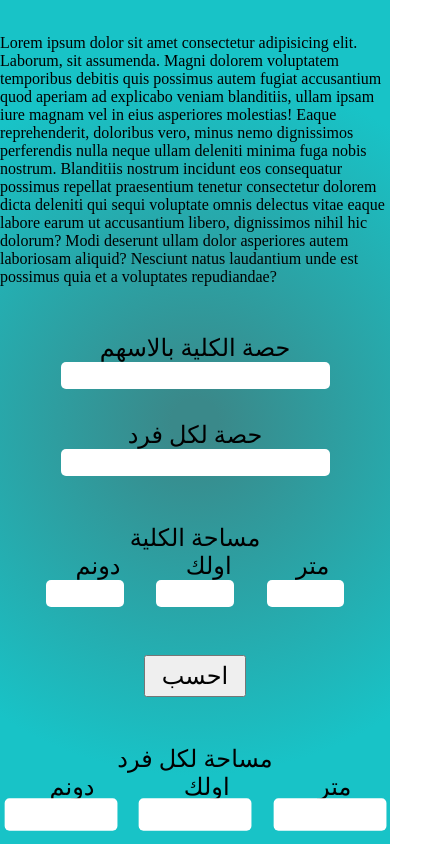
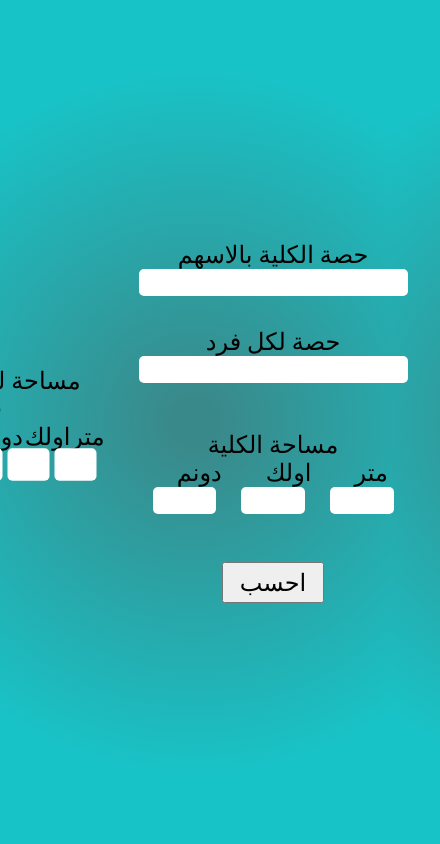
Before and after one commit to yasinabdmahmood/Ayoub, a website: page index.html in a window 390 px wide. Shown: the whole page, 440 px wide, since content can reach past the window. Drawn offline with Linux system fonts and the light colour scheme.

Commit message:
9th  attempt

```diff
--- a/index.html
+++ b/index.html
@@ -57,7 +57,7 @@
             <button type="submit" id="calculate">احسب</button>
         </div>
     </div>
-    <p>Lorem ipsum dolor sit amet consectetur adipisicing elit. Laborum, sit assumenda. Magni dolorem voluptatem temporibus debitis quis possimus autem fugiat accusantium quod aperiam ad explicabo veniam blanditiis, ullam ipsam iure magnam vel in eius asperiores molestias! Eaque reprehenderit, doloribus vero, minus nemo dignissimos perferendis nulla neque ullam deleniti minima fuga nobis nostrum. Blanditiis nostrum incidunt eos consequatur possimus repellat praesentium tenetur consectetur dolorem dicta deleniti qui sequi voluptate omnis delectus vitae eaque labore earum ut accusantium libero, dignissimos nihil hic dolorum? Modi deserunt ullam dolor asperiores autem laboriosam aliquid? Nesciunt natus laudantium unde est possimus quia et a voluptates repudiandae?</p>
+
 
 </body>
 </html>
--- a/style.css
+++ b/style.css
@@ -3,7 +3,7 @@ body {
     padding-top: 0vh;
     margin: 0%;
     display: flex;
-    justify-content: flex-start;
+    justify-content: center;
     align-items: center;
     width: 100vw;
     height: 100vh;
@@ -97,9 +97,9 @@ input {
 }
 
 @media only screen and (max-width: 600px){
-	body {
+	/* body {
         flex-direction: column-reverse;
-    }
+    } */
 
 
 }
```
